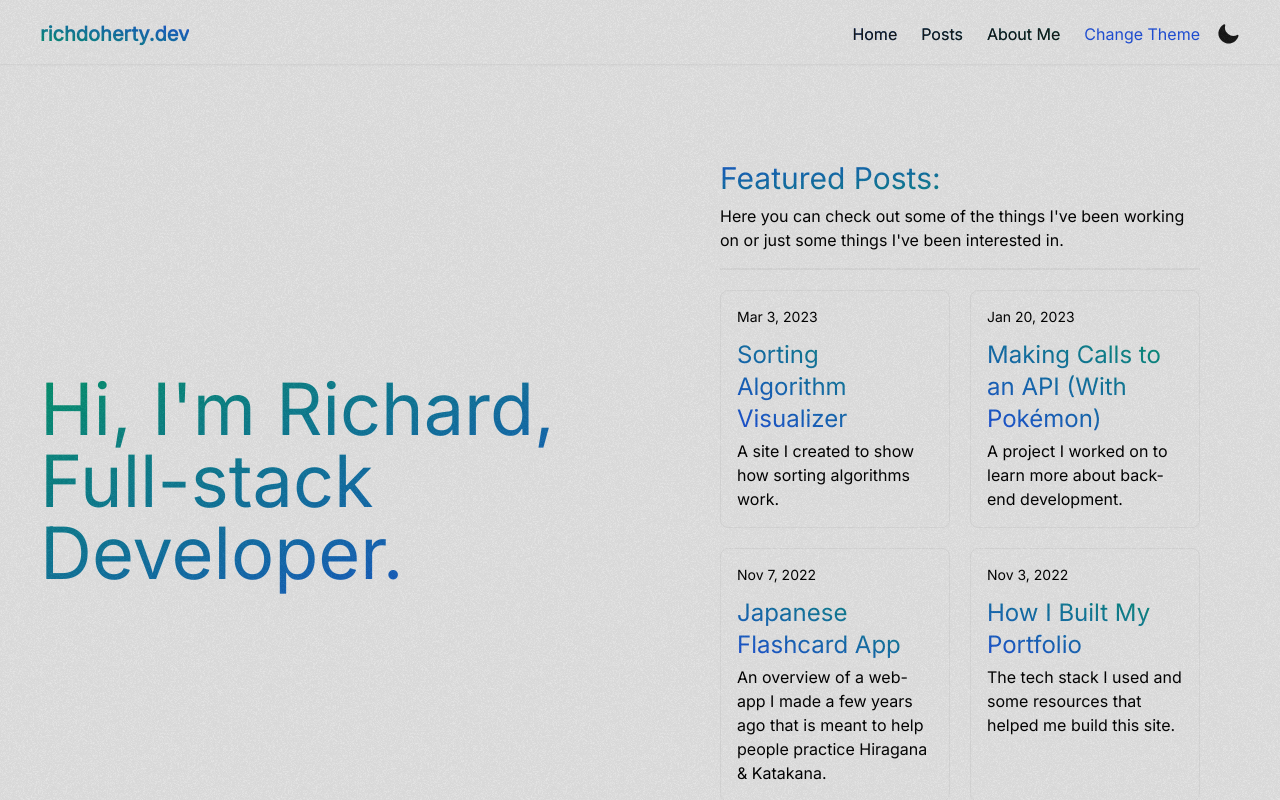
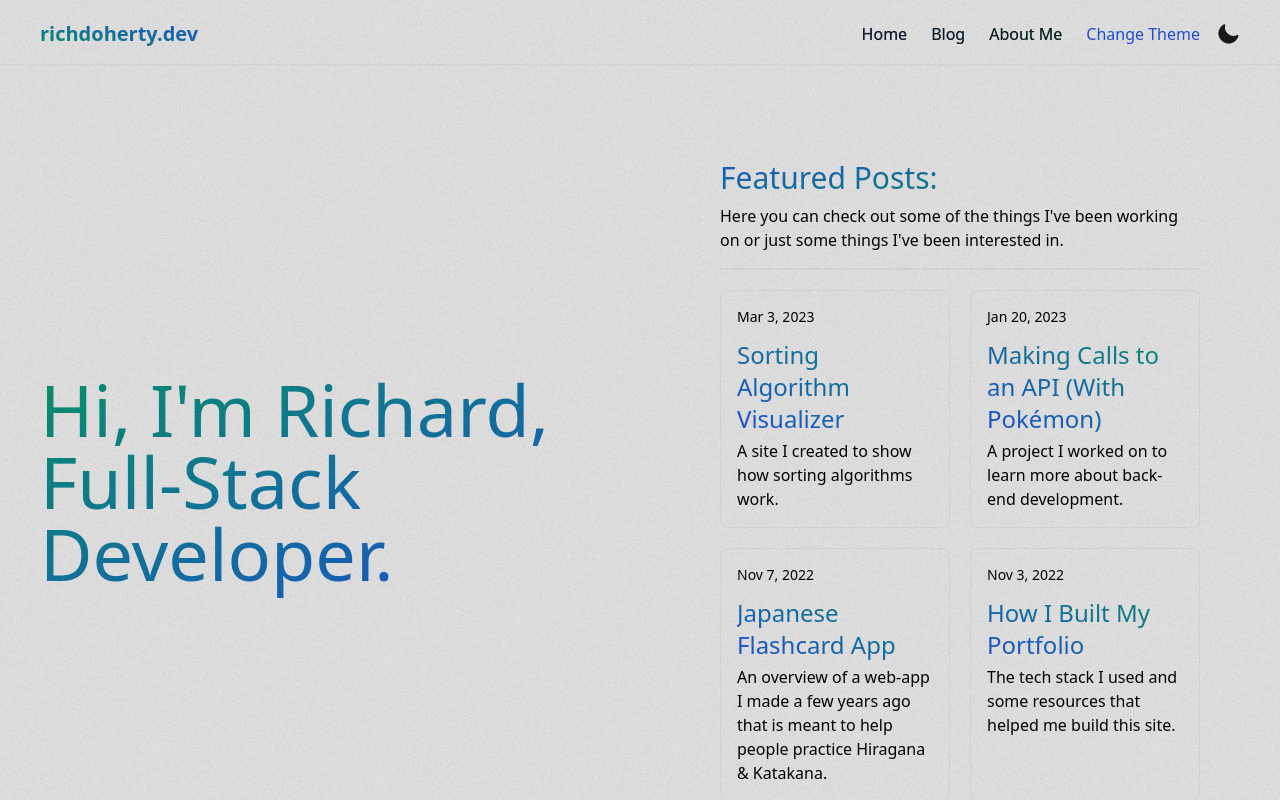
Before and after one commit to RichDoherty/website, a Next.js app: page / in a window 1280 px wide. Shown: the top 800 px of the page. Built offline with nearby package versions, Linux system fonts and the light colour scheme.

Commit message:
switch to app router

```diff
--- a/pages/about.tsx
+++ b/app/about/page.tsx
@@ -1,4 +1,4 @@
-import Header from "../components/Header";
+import Header from "../../components/Header";
 
 export default function About() {
     return (
--- /dev/null
+++ b/app/layout.tsx
@@ -0,0 +1,23 @@
+import "../styles/globals.css";
+import { Metadata } from "next";
+import Providers from "../components/Providers";
+
+export const metadata: Metadata = {
+    title: "richdoherty.dev",
+    description: "Richard Doherty's portfolio & blog.",
+};
+
+export default function RootLayout({
+    children,
+}: {
+    children: React.ReactNode;
+}) {
+    return (
+        <html lang="en" className="bg-lightBg dark:bg-darkBg">
+            <body className="min-h-screen">
+                <div className="overlay"></div>
+                <Providers>{children}</Providers>
+            </body>
+        </html>
+    );
+}
--- a/pages/index.tsx
+++ b/app/page.tsx
@@ -2,7 +2,6 @@
 
 import Header from "../components/Header";
 import Footer from "../components/Footer";
-import Head from "next/head";
 
 export default function Home() {
     return (
@@ -15,7 +14,7 @@
                             <h1 className="py-5 text-4xl text-transparent sm:text-5xl md:text-6xl xl:text-7xl bg-clip-text bg-gradient-to-br from-primary to-secondary">
                                 Hi, I&#39;m Richard,
                                 <br />
-                                Full-stack Developer.
+                                Full-Stack Developer.
                             </h1>
                         </div>
                         <div className="w-full my-auto font-normal sm:p-10 lg:w-1/2">
--- a/components/ColorChangePanel.tsx
+++ b/components/ColorChangePanel.tsx
@@ -1,3 +1,5 @@
+"use client";
+
 import { useTheme } from "next-themes";
 import { useState, useEffect } from "react";
 import type { Color } from "./Header";
--- a/components/Footer.tsx
+++ b/components/Footer.tsx
@@ -1,5 +1,3 @@
-import Link from "next/link";
-
 const Footer = () => {
     return (
         <div
--- a/components/Header.tsx
+++ b/components/Header.tsx
@@ -1,3 +1,5 @@
+"use client";
+
 import Link from "next/link";
 import { useTheme } from "next-themes";
 import { useState, useEffect } from "react";
@@ -204,9 +206,9 @@
                             </Link>
                             <Link
                                 className="px-3 transition-all duration-300 ease-out dark:duration-300 dark:ease-out hover:text-transparent"
-                                href="/posts"
+                                href="/blog"
                             >
-                                Posts
+                                Blog
                             </Link>
                             <Link
                                 className="px-3 transition-all duration-300 ease-out dark:duration-300 dark:ease-out hover:text-transparent"
--- a/components/ProgressBar.tsx
+++ b/components/ProgressBar.tsx
@@ -1,3 +1,5 @@
+"use client";
+
 import { useState, useEffect } from "react";
 
 const ProgressBar = () => {
--- /dev/null
+++ b/components/Providers.tsx
@@ -0,0 +1,68 @@
+"use client";
+
+import { ThemeProvider } from "next-themes";
+import { MDXProvider } from "@mdx-js/react";
+import { AnchorHTMLAttributes, ClassAttributes, HTMLAttributes } from "react";
+
+const components = {
+    h1: (
+        props: JSX.IntrinsicAttributes &
+            ClassAttributes<HTMLHeadingElement> &
+            HTMLAttributes<HTMLHeadingElement>
+    ) => (
+        <h1
+            className="w-4/5 pt-24 pb-10 m-auto text-5xl text-transparent lg:w-1/2 md:text-6xl xl:text-7xl bg-clip-text bg-gradient-to-bl from-primary to-secondary"
+            {...props}
+        />
+    ),
+    h2: (
+        props: JSX.IntrinsicAttributes &
+            ClassAttributes<HTMLHeadingElement> &
+            HTMLAttributes<HTMLHeadingElement>
+    ) => (
+        <h2
+            className="pt-16 pb-3 m-auto text-3xl transition-colors duration-500 ease-out border-t-2 dark:duration-500 dark:ease-out dark:transition-colors dark:text-neutral-300 text-neutral-900 border-neutral-900/5 dark:border-neutral-300/5"
+            {...props}
+        />
+    ),
+    h3: (
+        props: JSX.IntrinsicAttributes &
+            ClassAttributes<HTMLHeadingElement> &
+            HTMLAttributes<HTMLHeadingElement>
+    ) => (
+        <h3
+            className="pt-16 pb-3 m-auto text-2xl transition-colors duration-500 ease-out border-t-2 dark:duration-500 dark:ease-out dark:transition-colors dark:text-neutral-300 text-neutral-900 border-neutral-900/5 dark:border-neutral-300/5"
+            {...props}
+        />
+    ),
+    p: (
+        props: JSX.IntrinsicAttributes &
+            ClassAttributes<HTMLParagraphElement> &
+            HTMLAttributes<HTMLParagraphElement>
+    ) => <p className="py-3 m-auto text-base" {...props} />,
+    a: (
+        props: JSX.IntrinsicAttributes &
+            ClassAttributes<HTMLAnchorElement> &
+            AnchorHTMLAttributes<HTMLAnchorElement>
+    ) => <a className="underline hover:text-neutral-400" {...props} />,
+    ul: (
+        props: JSX.IntrinsicAttributes &
+            ClassAttributes<HTMLUListElement> &
+            HTMLAttributes<HTMLUListElement>
+    ) => (
+        <ul
+            className="mx-auto space-y-3 text-base list-disc list-inside sm:mb-2 text-neutral-900 marker:text-secondary"
+            {...props}
+        />
+    ),
+};
+
+export default function Providers({ children }) {
+    return (
+        <MDXProvider components={components}>
+            <ThemeProvider enableSystem={true} attribute="class">
+                {children}
+            </ThemeProvider>
+        </MDXProvider>
+    );
+}
--- a/components/TableOfContents.jsx
+++ b/components/TableOfContents.jsx
@@ -1,3 +1,5 @@
+"use client";
+
 import { useState, useEffect, useRef } from "react";
 
 const getNestedHeadings = (headingElements) => {
--- a/package.json
+++ b/package.json
@@ -16,7 +16,7 @@
     "@next/mdx": "^13.0.2",
     "@types/mdx": "^2.0.3",
     "clsx": "^1.2.1",
-    "next": "^13.0.1",
+    "next": "^14.0.2",
     "next-themes": "^0.2.1",
     "react": "^18.2.0",
     "react-dom": "^18.2.0",
--- a/tailwind.config.js
+++ b/tailwind.config.js
@@ -2,6 +2,7 @@
 const colors = require("tailwindcss/colors");
 module.exports = {
     content: [
+        "./app/**/*.{js,ts,jsx,tsx,mdx}",
         "./pages/**/*.{js,ts,jsx,tsx}",
         "./components/**/*.{js,ts,jsx,tsx}",
     ],
```
Also changed, not shown: 1 other file (tests, documents, lock files or other folders).
